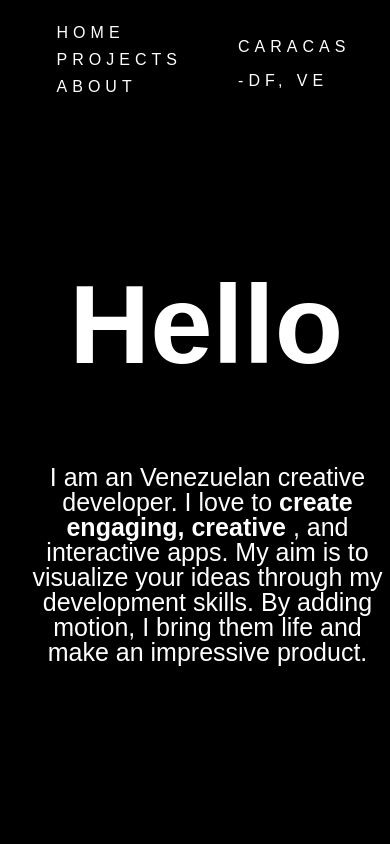
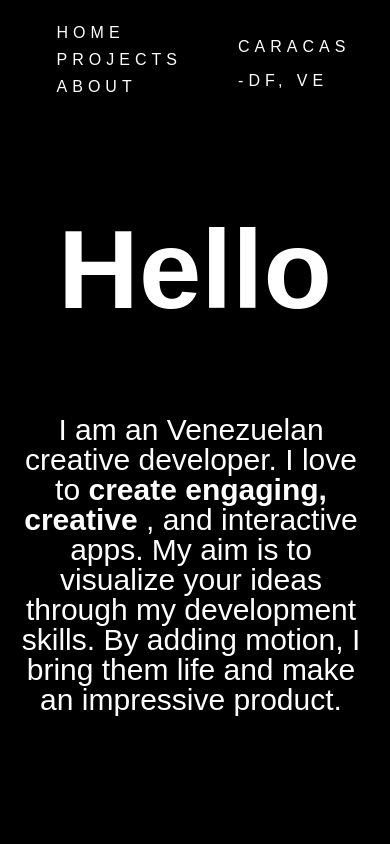
Before and after one commit to andressbolivarr/Portfolio, a plain HTML site: page about.html in a window 390 px wide. Shown: the top 844 px of the page. Drawn offline with Linux system fonts and the light colour scheme; a web font is replaced by a local one.

Commit message:
About Final Layout and Design (before transitions)

```diff
--- a/about.css
+++ b/about.css
@@ -309,7 +309,7 @@ body::-webkit-scrollbar {
          margin-top: 5rem;
      }
      .name{
-         width: 100%;
+         width: 90%;
          max-width: 100%;
          justify-content: center;
          align-items: center;
@@ -322,13 +322,13 @@ body::-webkit-scrollbar {
      .name h1{
          font-size: 7rem;
          line-height: 5rem;
-         margin-right: -.2em;
      }
      .name p{
         text-transform: none;
          font-weight: 500;
-         font-size: 25px;
-         line-height: 25px;
+         font-size: 30px;
+         line-height: 30px;
+         margin-left: -.5rem;
      }
 main{
     margin-top: -25rem;
@@ -352,7 +352,7 @@ main{
 .left-content h1{
     line-height: 4rem;
     margin-top: -2rem;
-    font-size: 4rem;
+    font-size: 3.32rem;
     word-wrap: break-word
 }
 img{
```
Also changed, not shown: about.html (line endings or trailing spaces).
